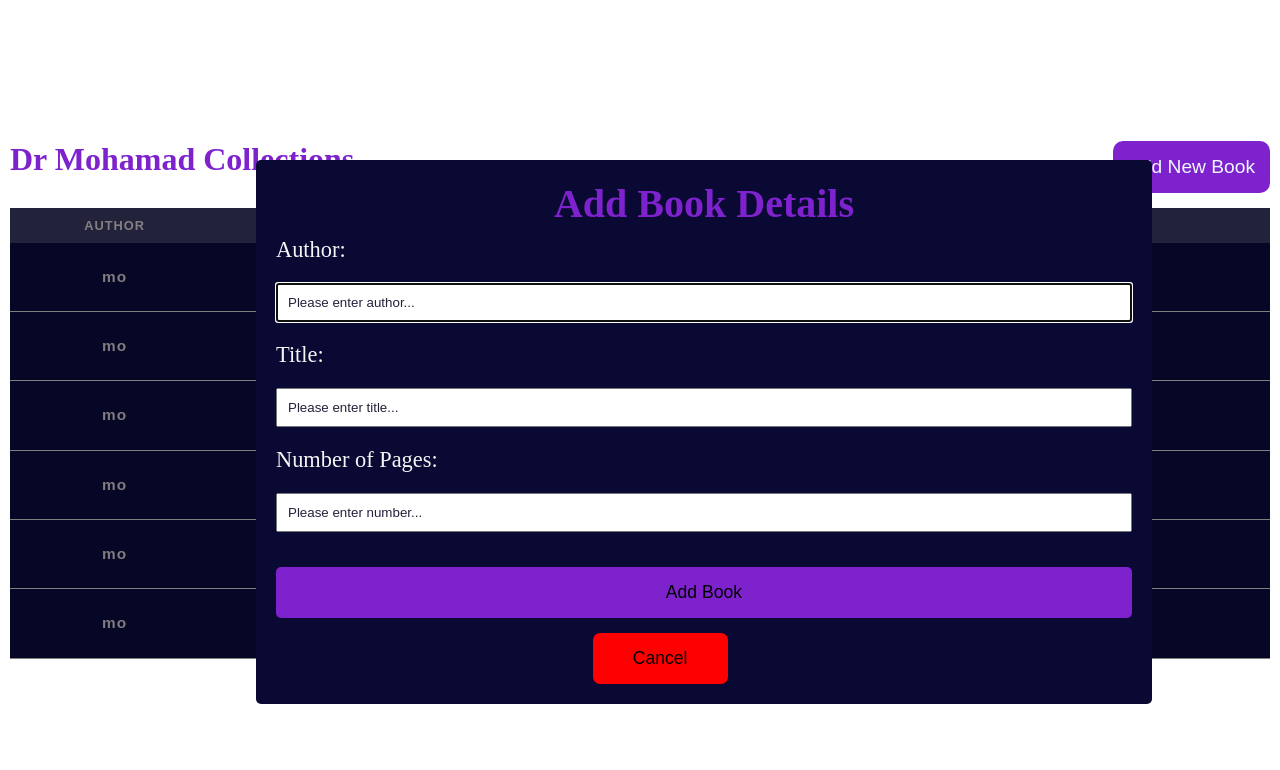
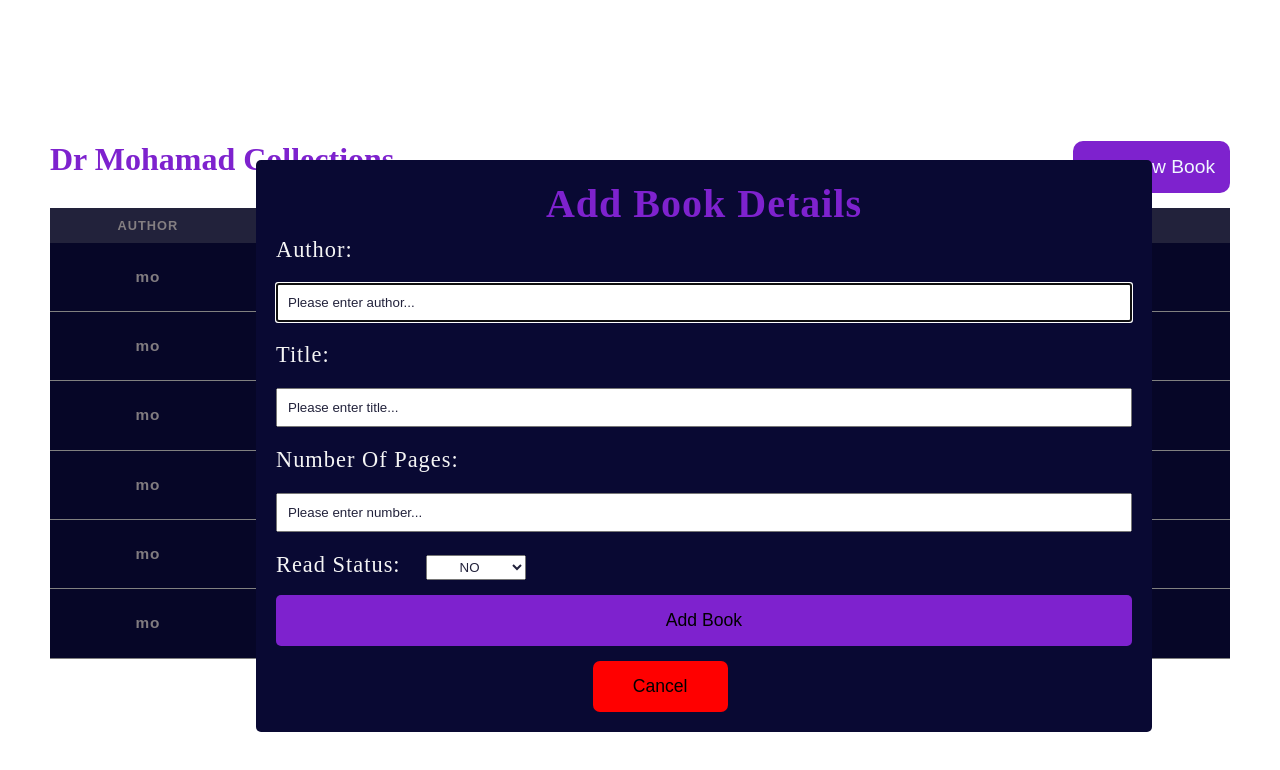
Before and after one commit to MohamadObeid9/library, a plain HTML site: page index.html in a window 1280 px wide. Both pictures are taken after a click on the button "Add New Book". Drawn offline with Linux system fonts and the light colour scheme.

Commit message:
finish the project

```diff
--- a/index.html
+++ b/index.html
@@ -1,28 +1,58 @@
 <!DOCTYPE html>
 <html lang="en">
   <head>
-    <meta charset="UTF-8">
-    <meta name="viewport" content="width=device-width, initial-scale=1.0">
+    <meta charset="UTF-8" />
+    <meta name="viewport" content="width=device-width, initial-scale=1.0" />
     <title>Document</title>
     <script src="script.js" defer></script>
-    <link rel="stylesheet" href="style.css">
+    <link rel="stylesheet" href="style.css" />
   </head>
+
   <body>
     <div class="titleContainer">
-        <h1>Dr Mohamad Collections</h1>
+      <a href="https://github.com/MohamadObeid9"><h1>Dr Mohamad Collections</h1></a>
       <button id="show">Add New Book</button>
       <dialog>
         <h1>Add Book Details</h1>
         <form method="dialog">
-                <div><label for="author">Author:</label><input type="text" id="author" placeholder="Please enter author..."></div>
-                <div><label for="title">Title:</label><input type="text" id="title" placeholder="Please enter title..."></div>
-                <div><label for="pages">Number of Pages:</label><input type="number" id="pages" placeholder="Please enter number..."></div>
-                <button type="submit" id="send">Add Book</button>
+          <div>
+            <label for="author">Author:</label
+            ><input
+              type="text"
+              id="author"
+              placeholder="Please enter author..."
+            />
+          </div>
+          <div>
+            <label for="title">Title:</label
+            ><input
+              type="text"
+              id="title"
+              placeholder="Please enter title..."
+            />
+          </div>
+          <div>
+            <label for="pages">Number Of Pages:</label
+            ><input
+              type="number"
+              id="pages"
+              placeholder="Please enter number..."
+            />
+          </div>
+          <div>
+            <label for="readStatus">Read Status:</label
+            ><select id="readStatus">
+              <option value="YES">YES</option>
+              <option value="NO" selected>NO</option>
+            </select>
+          </div>
+          <button type="submit" id="add">Add Book</button>
           <button id="delete" formnovalidate>Cancel</button>
         </form>
       </dialog>
     </div>
     <table>
+        <thead>
             <tr>
               <th scope="col">Author</th>
               <th scope="col">Title</th>
@@ -30,6 +60,8 @@
               <th scope="col">Read</th>
               <th scope="col">Actions</th>
             </tr>
+        </thead>
+      <tbody></tbody>
     </table>
   </body>
 </html>
--- a/script.js
+++ b/script.js
@@ -16,9 +16,13 @@ function Book(title, author, pages, readStatus) {
   this.readStatus = readStatus;
 }
 
-// function addBookToLibrary() {}
+function addBookToLibrary(title, author, pages, readStatus) {
+  const newBook = new Book(title, author, pages, readStatus);
+  library.push(newBook);
+  createRow(library.length - 1);
+}
 
-const table = document.querySelector("table");
+const table = document.querySelector("tbody");
 
 const createTd = (text, parent, style) => {
   const object = document.createElement("td");
@@ -45,6 +49,7 @@ const createRow = (i) => {
   readTd.textContent = library[i].readStatus;
   object.appendChild(readTd);
   const td = document.createElement("td");
+  td.style.cssText="display:flex;justify-content:center";
   object.appendChild(td);
   deleteButton(td);
   readButton(td, i, readTd);
@@ -64,7 +69,7 @@ const deleteButton = (parent) => {
 const readButton = (parent, i, read) => {
   const button = document.createElement("button");
   button.style.cssText =
-    "background-color:blue;padding:1em;width:100px;border:none;margin:1em;border-radius:8px;";
+    "background-color:lightskyblue;padding:1em;width:100px;border:none;margin:1em;border-radius:8px;";
   if (library[i].readStatus === "Yes") {
     button.textContent = "Not Read";
   } else {
@@ -90,14 +95,23 @@ const displayTableCells = () => {
 displayTableCells();
 
 const dialog = document.querySelector("dialog");
+const addBtn = document.querySelector("#add");
 const showBtn = document.querySelector("#show");
 const closeBtn = document.querySelector("#delete");
 
-showBtn.addEventListener("click",()=>{
+showBtn.addEventListener("click", () => {
   dialog.show();
 });
 
-closeBtn.addEventListener("click",(e)=>{
+closeBtn.addEventListener("click", (e) => {
   e.preventDefault();
   dialog.close();
 });
+
+addBtn.addEventListener("click", () => {
+  const author = document.querySelector("#author").value;
+  const title = document.querySelector("#title").value;
+  const pages = Number(document.querySelector("#pages").value);
+  const readStatus = document.querySelector("#readStatus").value;
+  addBookToLibrary(title, author, pages, readStatus);
+});
--- a/style.css
+++ b/style.css
@@ -9,7 +9,11 @@ body {
   display: flex;
   flex-direction: column;
   justify-content: center;
-  padding: 10px;
+  padding: 50px;
+}
+a{
+  text-decoration: none;
+  color:rgb(126 34 206);
 }
 .titleContainer {
   display: flex;
@@ -42,6 +46,7 @@ th {
   background-color: rgb(34, 34, 59);
 }
 dialog {
+  letter-spacing:1px;
   position:absolute;
   top:20%;
   left:20%;
@@ -87,3 +92,12 @@ dialog #delete {
   border: none;
   border-radius: 7px;
 }
+label[for="readStatus"]{
+  margin-right:25px;
+}
+label[for="readStatus"] + select{
+  width:100px;
+  padding:3px;
+  text-align:center;
+  color:rgb(34, 34, 59);
+}
```
Lines whose indentation alone changed are shown as unchanged.
